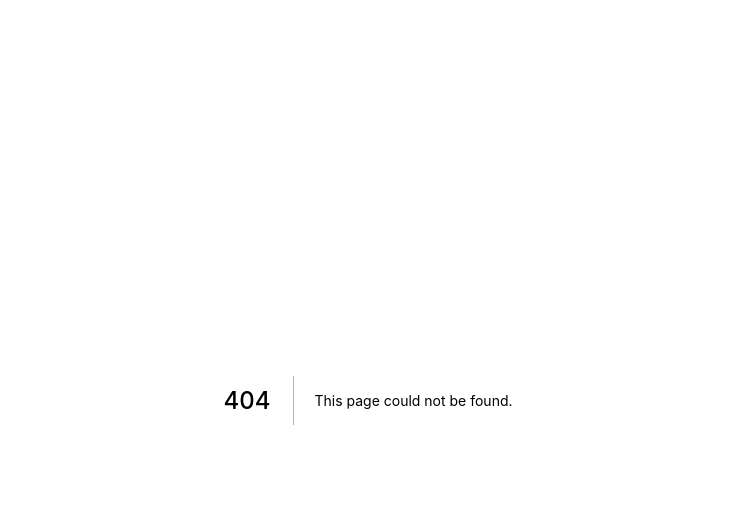
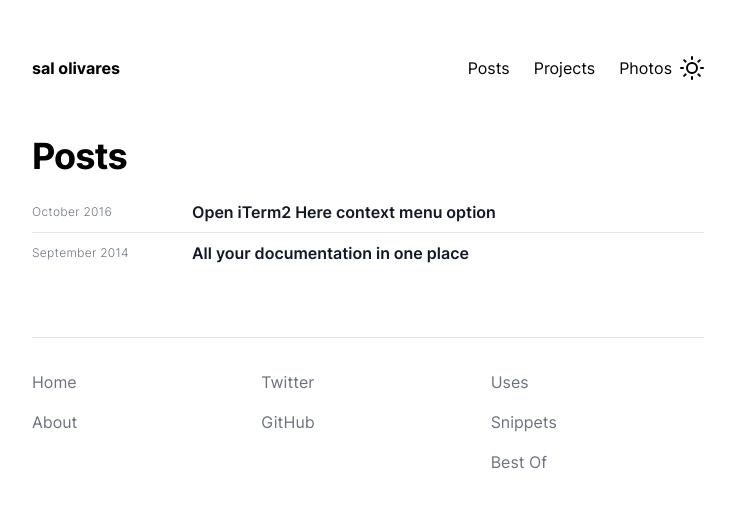
Before and after one commit to salolivares/salolivares.com, a Next.js app: page /posts in a window 1280 px wide. Before the commit this address had no page. Shown: the top 508 px of the page, without its empty margins (272-1004 px from the left). Built offline with nearby package versions, Linux system fonts and the light colour scheme; what @tailwindcss/typography would draw is missing.

Commit message:
rename blog, cache correctly

```diff
--- a/components/Container.tsx
+++ b/components/Container.tsx
@@ -13,7 +13,7 @@ type WrapperProps = {
 };
 
 const navLinks = [
-  { link: '/blog', name: 'Blog' },
+  { link: '/posts', name: 'Posts' },
   { link: '/projects', name: 'Projects' },
   { link: '/photos', name: 'Photos' },
 ];
--- a/pages/blog.tsx
+++ b/pages/posts.tsx
@@ -18,7 +18,7 @@ export const getStaticProps = async () => {
 };
 
 const PostsPage = ({ posts }: InferGetStaticPropsType<typeof getStaticProps>) => (
-  <Container title="Blog | Sal Olivares">
+  <Container title="Posts | Sal Olivares">
     <div className="max-w-2xl mx-auto mb-16 w-full">
       <PageHeader>Posts</PageHeader>
       <div className="divide-y dark:divide-opacity-50 dark:divide-gray-400">
@@ -27,7 +27,7 @@ const PostsPage = ({ posts }: InferGetStaticPropsType<typeof getStaticProps>) =>
             <div className="text-gray-500 dark:text-gray-400 text-xs font-light tracking-wide w-40">
               <PostDate dateString={post.publishedOn!} />
             </div>
-            <Link href={`/blog/${post.slug!}`}>
+            <Link href={`/posts/${post.slug!}`}>
               <a className="no-underline hover:underline font-semibold text-gray-900 dark:text-neutral">{post.title}</a>
             </Link>
           </div>
```
Also changed, not shown: pages/posts/[slug].tsx (renamed from pages/blog/[slug].tsx), vercel.json.
